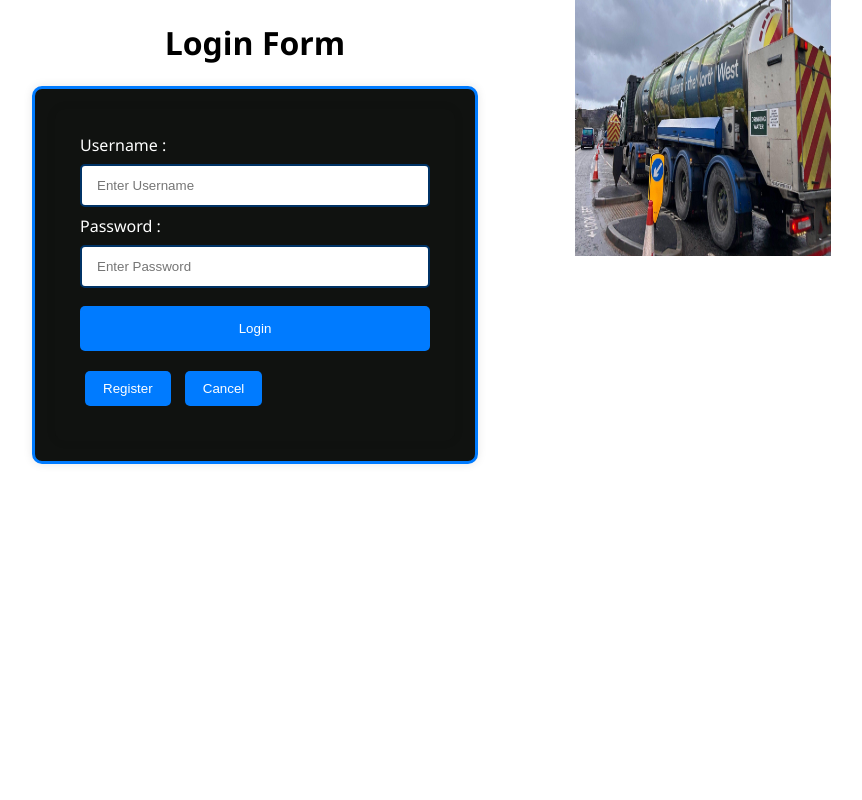
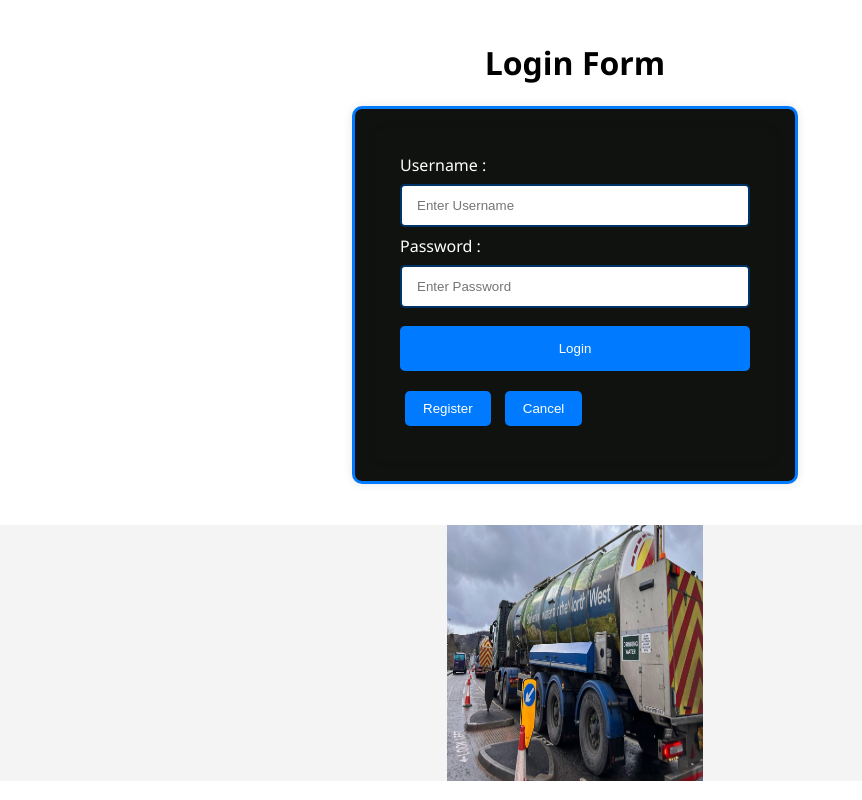
Before and after one commit to Swift-Srum/DEV, a PHP site: page /login/index.php?err=1 in a window 1280 px wide. Shown: the whole page, without its empty margins (65-927 px from the left). Run offline with PHP 8.4, Linux system fonts and the light colour scheme.

Commit message:
Update style_form.css

```diff
--- a/assets/css/style_form.css
+++ b/assets/css/style_form.css
@@ -88,11 +88,17 @@ textarea {
 	height:100vh;
 }
 .left-column{
-	float:left;
-	width: 50% /*if you want to split exactly half of the page */
+    flex: 1; /* Take up 50% of the width */
+    padding: 20px;
+    display: flex;
+    flex-direction: column;
+    justify-content: center;
 }
 .right-column{
-	float:right;
-	width: 50% /*if you want to split exactly half of the page */
+    flex: 1; /* Take up 50% of the width */
+    display: flex;
+    justify-content: center;
+    align-items: center;
+    background-color: #f4f4f4; /* Optional background color */
 
 }
```
